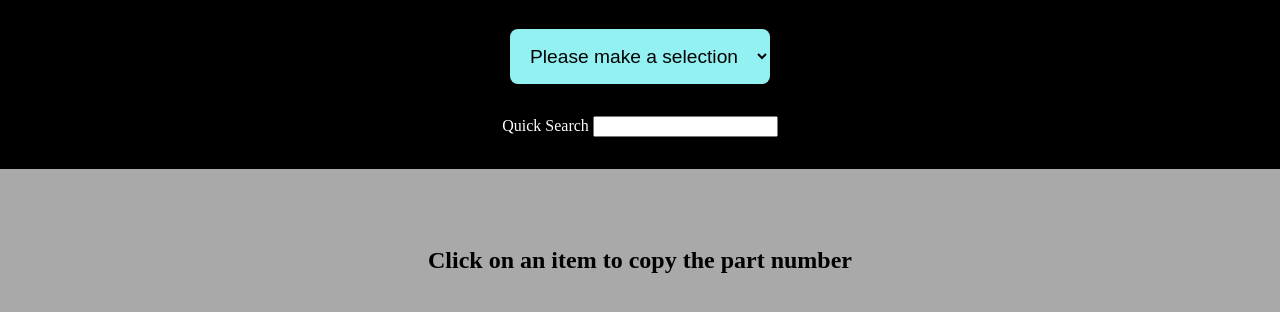
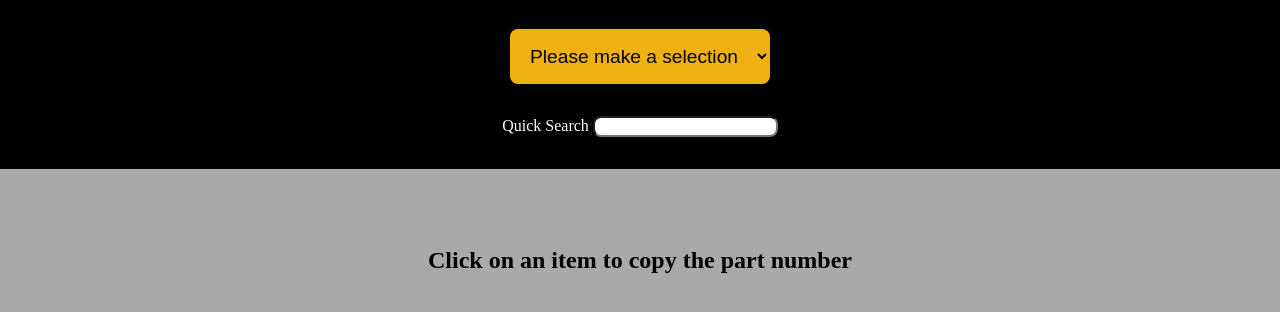
Before and after one commit to TuinderJ/parts-reference, a plain HTML site: page index.html in a window 1280 px wide. Shown: the part 72-384 px from the top of the page. Drawn offline with Linux system fonts and the light colour scheme.

Commit message:
changed colors

```diff
--- a/style.css
+++ b/style.css
@@ -19,7 +19,7 @@ body {
   padding: 1rem;
   margin: 1rem;
   border-radius: 0.5rem;
-  background-color: var(--bg-tertiary);
+  background-color: var(--bg-primary);
   border: none;
   z-index: 10;
 }
@@ -51,9 +51,13 @@ header select {
   font-size: larger;
   border: none;
   border-radius: 0.5rem;
-  background-color: var(--bg-tertiary);
+  background-color: var(--bg-primary);
   padding: 1rem;
   max-width: 95vw;
+}
+
+#quick-search {
+  border-radius: 0.5rem;
 }
 
 #quick-search-list {
```
